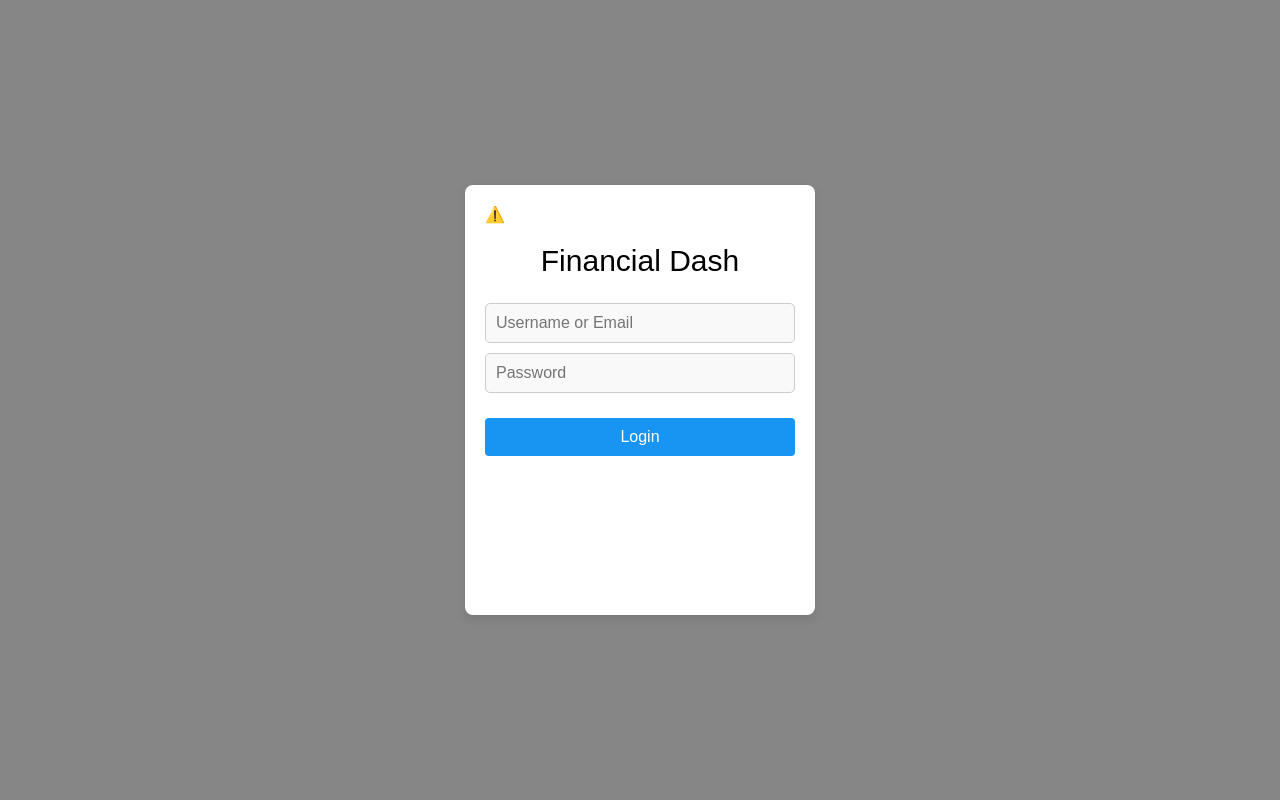
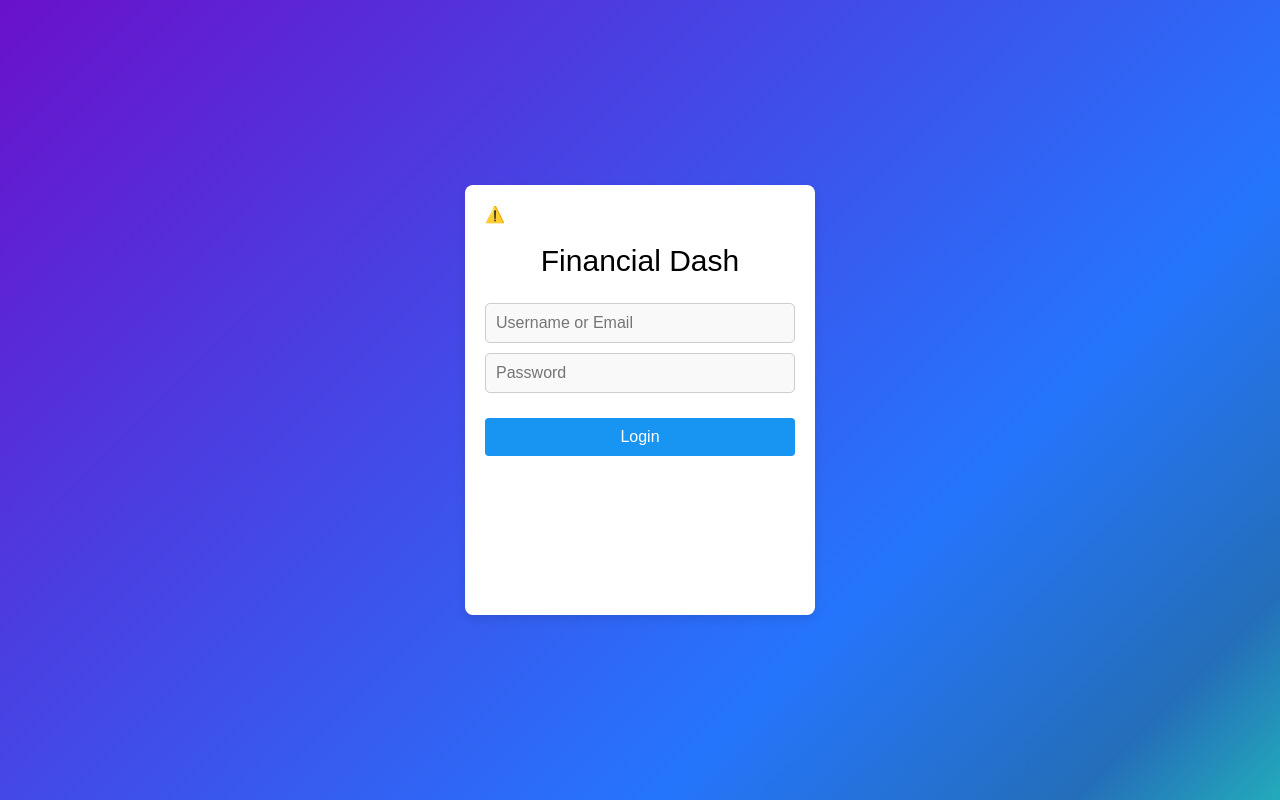
Before and after one commit to NullBeta001/financial-dashboard, a Next.js app: page / in a window 1280 px wide. Built offline with nearby package versions, Linux system fonts and the light colour scheme; no server answers.

Commit message:
add new color background of login screen

```diff
--- a/package.json
+++ b/package.json
@@ -22,11 +22,14 @@
     "styled-components": "^6.1.13"
   },
   "devDependencies": {
+    "@testing-library/jest-dom": "^6.6.2",
+    "@testing-library/react": "^16.0.1",
     "@types/node": "^20",
     "@types/react": "^18",
     "@types/react-dom": "^18",
     "eslint": "^8",
     "eslint-config-next": "14.2.15",
+    "jest": "^29.7.0",
     "typescript": "^5"
   }
 }
--- a/src/styles/styles.ts
+++ b/src/styles/styles.ts
@@ -18,7 +18,13 @@ export const Container = styled.div`
   justify-content: center;
   align-items: center;
   height: 100vh;
-  background-color: #868686;
+  background: linear-gradient(
+    135deg,
+    #6a11cb 0%,
+    #2575fc 70%,
+    #246eb9 90%,
+    #23abba 100%
+  );
 `;
 
 export const LoginBox = styled.div`
```
Also changed, not shown: 1 other file (tests, documents, lock files or other folders).
